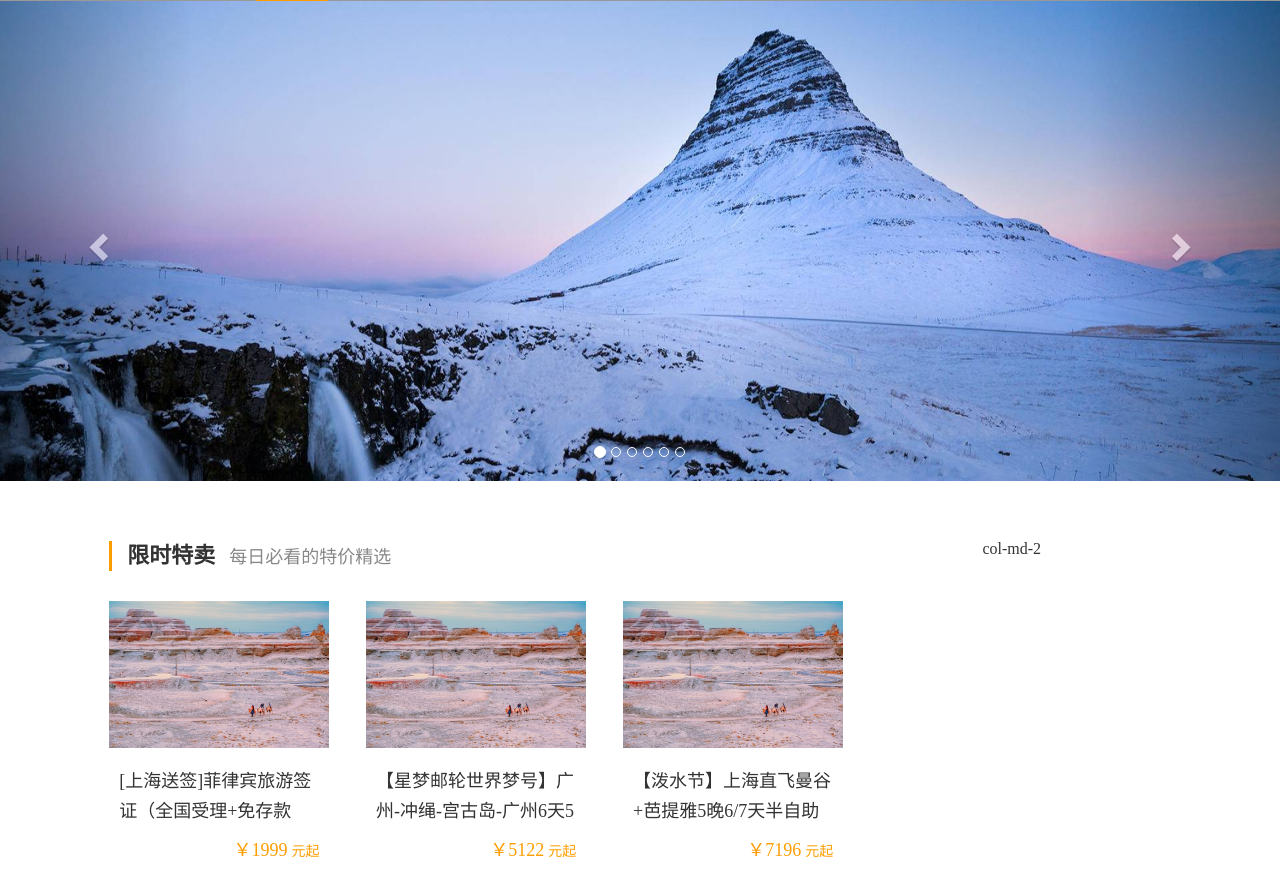
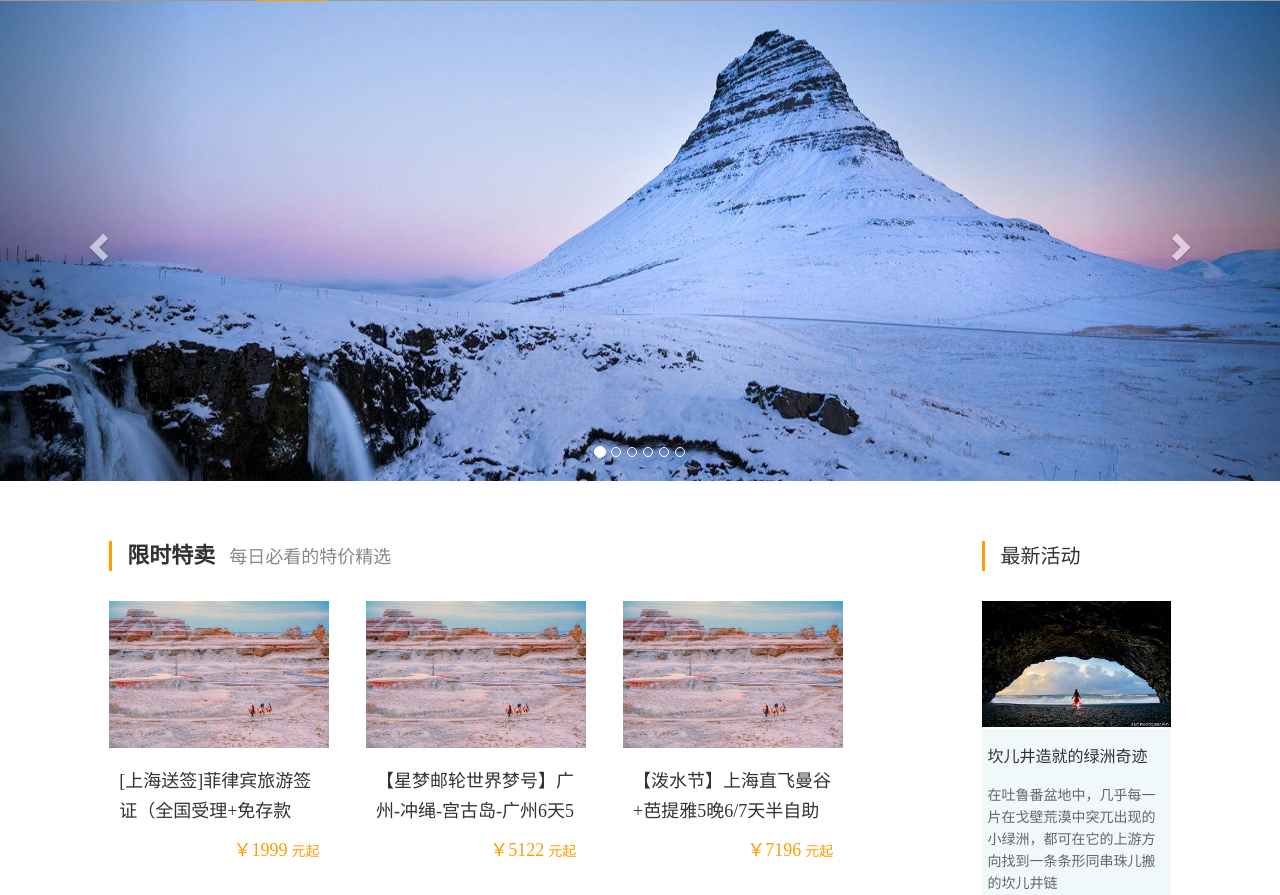
Before and after one commit to louzhedong/web_xampp, a PHP site: page /views/index.php in a window 1280 px wide. Shown: the part 57-952 px from the top of the page. Before the commit the page ends 915 px from the top, so only its background shows below. Run offline with PHP 8.4, Linux system fonts and the light colour scheme; some libraries are stand-ins or nearby versions.

Commit message:
Update index

```diff
--- a/css/index.css
+++ b/css/index.css
@@ -56,6 +56,7 @@
   margin-right: 5%;
   height: auto;
   float: left;
+  cursor: pointer;
 }
 
 .index-body .row .col-md-7 .flash-sell .flash-sell-content .flash-sell-item:last-child {
@@ -103,3 +104,44 @@
 .index-body .row .col-md-7 .flash-sell .flash-sell-content .flash-sell-item .price .word {
   font-size: 14px;
 }
+
+
+.index-body .row .col-md-2 .activity {
+
+}
+
+.index-body .row .col-md-2 .activity .activity-header {
+  margin-bottom: 30px;
+  height: 30px;
+  line-height: 30px;
+  border-left: 3px solid #ff9d00;
+  padding-left: 15px;
+  font-size: 20px;
+}
+.index-body .row .col-md-2 .activity .activity-item {
+  cursor: pointer;
+  width: 100%;
+}
+
+.index-body .row .col-md-2 .activity .activity-item img {
+  width: 100%;
+}
+
+.index-body .row .col-md-2 .activity .activity-item .activity-describe {
+  background-color: #F0F8FA;
+  padding-left: 5px;
+  padding-right: 5px;
+  margin-top: -1px;
+  padding-top: 20px;
+}
+
+.index-body .row .col-md-2 .activity .activity-item .activity-describe .activity-describe-header {
+  margin-bottom:20px;
+  font-size:16px;
+}
+
+.index-body .row .col-md-2 .activity .activity-item .activity-describe .activity-describe-body {
+  font-size: 14px;
+  line-height: 22px;
+  color: #666;
+}
--- a/views/index.php
+++ b/views/index.php
@@ -125,7 +125,22 @@ $tab = 'index'
         </div>
         <div class="col-md-1"></div>
         <div class="col-md-2">
-          col-md-2
+          <div class="activity">
+            <div class="activity-header">
+              最新活动
+            </div>
+            <div class="activity-item">
+              <img src="../images/carousel/carousel3.jpeg" alt="">
+              <div class="activity-describe">
+                <div class="activity-describe-header">
+                  坎儿井造就的绿洲奇迹
+                </div>
+                <div class="activity-describe-body">
+                  在吐鲁番盆地中，几乎每一片在戈壁荒漠中突兀出现的小绿洲，都可在它的上游方向找到一条条形同串珠儿搬的坎儿井链
+                </div>
+              </div>
+            </div>
+          </div>
         </div>
         <div class="col-md-1"></div>
       </div>
```
